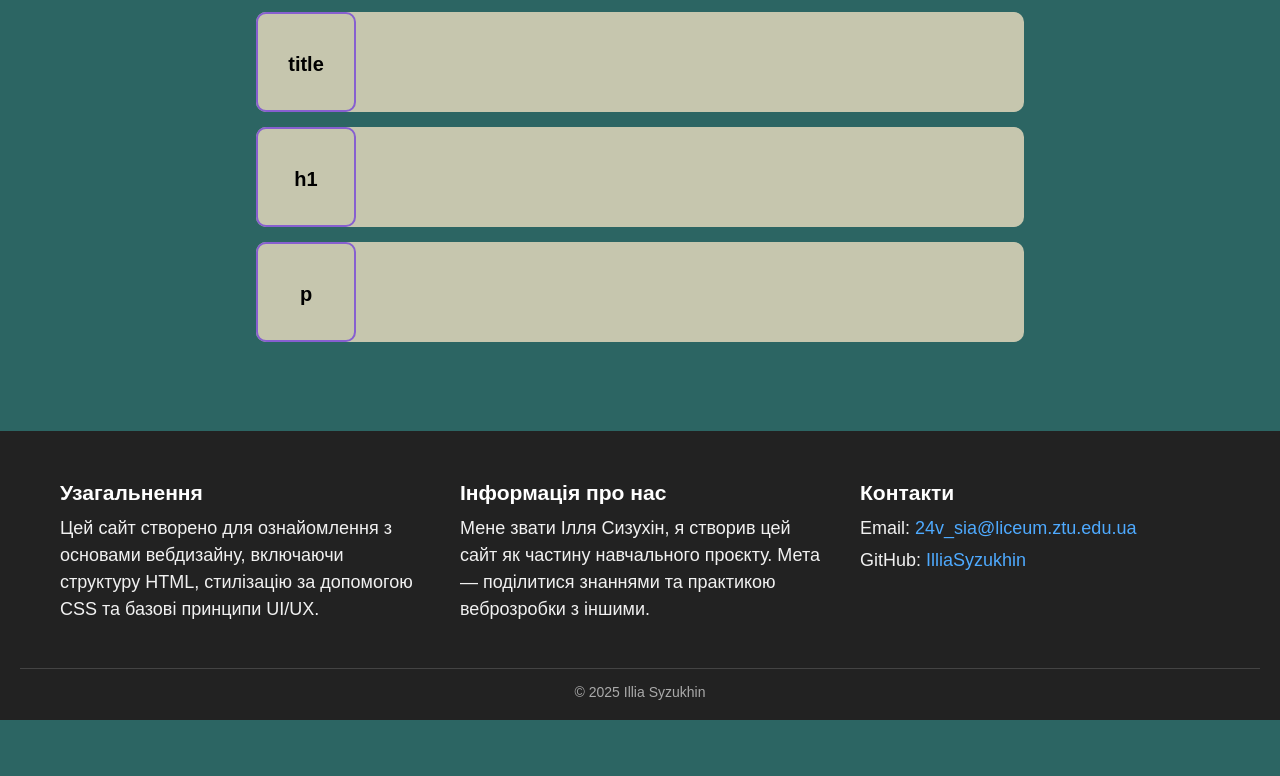
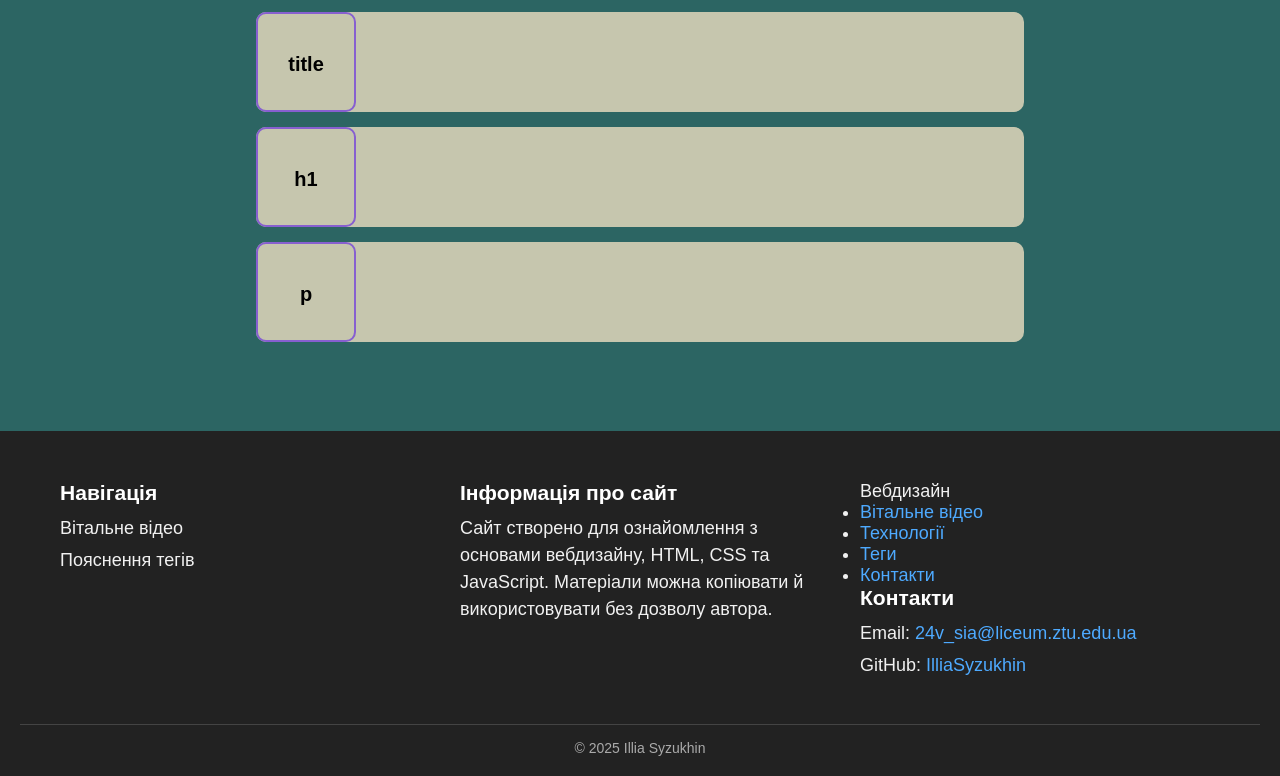
Before and after one commit to IlliaSyzukhin/about-web-design, a plain HTML site: page index.html in a window 1280 px wide. Shown: the part 2119-2895 px from the top of the page. Before the commit the page ends 2839 px from the top, so only its background shows below. Drawn offline with Linux system fonts and the light colour scheme.

Commit message:
Зроблено навігацію

```diff
--- a/css/style.css
+++ b/css/style.css
@@ -1,3 +1,8 @@
+html{
+
+scroll-behavior: smooth;
+
+}
 * {
     margin: 0;
     padding: 0;
--- a/index.html
+++ b/index.html
@@ -141,14 +141,25 @@
       <footer class="site-footer">
   <div class="footer-content">
     <div class="footer-section">
-      <h3>Узагальнення</h3>
-      <p>Цей сайт створено для ознайомлення з основами вебдизайну, включаючи структуру HTML, стилізацію за допомогою CSS та базові принципи UI/UX.</p>
+      <h3>Навігація</h3>
+      <p>Вітальне відео</p>
+      <p>Пояснення тегів</p>
     </div>
     <div class="footer-section">
-      <h3>Інформація про нас</h3>
-      <p>Мене звати Ілля Сизухін, я створив цей сайт як частину навчального проєкту. Мета — поділитися знаннями та практикою веброзробки з іншими.</p>
+      <h3>Інформація про сайт</h3>
+      <p>Сайт створено для ознайомлення з основами вебдизайну, HTML, CSS та JavaScript.
+Матеріали можна копіювати й використовувати без дозволу автора.</p>
     </div>
     <div class="footer-section">
+        <nav class="main-nav">
+  <div class="nav-logo">Вебдизайн</div>
+  <ul class="nav-links">
+    <li><a href="#welcome">Вітальне відео</a></li>
+    <li><a href="#about">Технології</a></li>
+    <li><a href="#tags">Теги</a></li>
+    <li><a href="#contacts">Контакти</a></li>
+  </ul>
+</nav>
       <h3>Контакти</h3>
       <p>Email: <a href="mailto:24v_sia@liceum.ztu.edu.ua">24v_sia@liceum.ztu.edu.ua</a></p>
       <p>GitHub: <a href="https://github.com/IlliaSyzukhin/about-web-design/settings/pages" target="_blank">IlliaSyzukhin</a></p>
```
